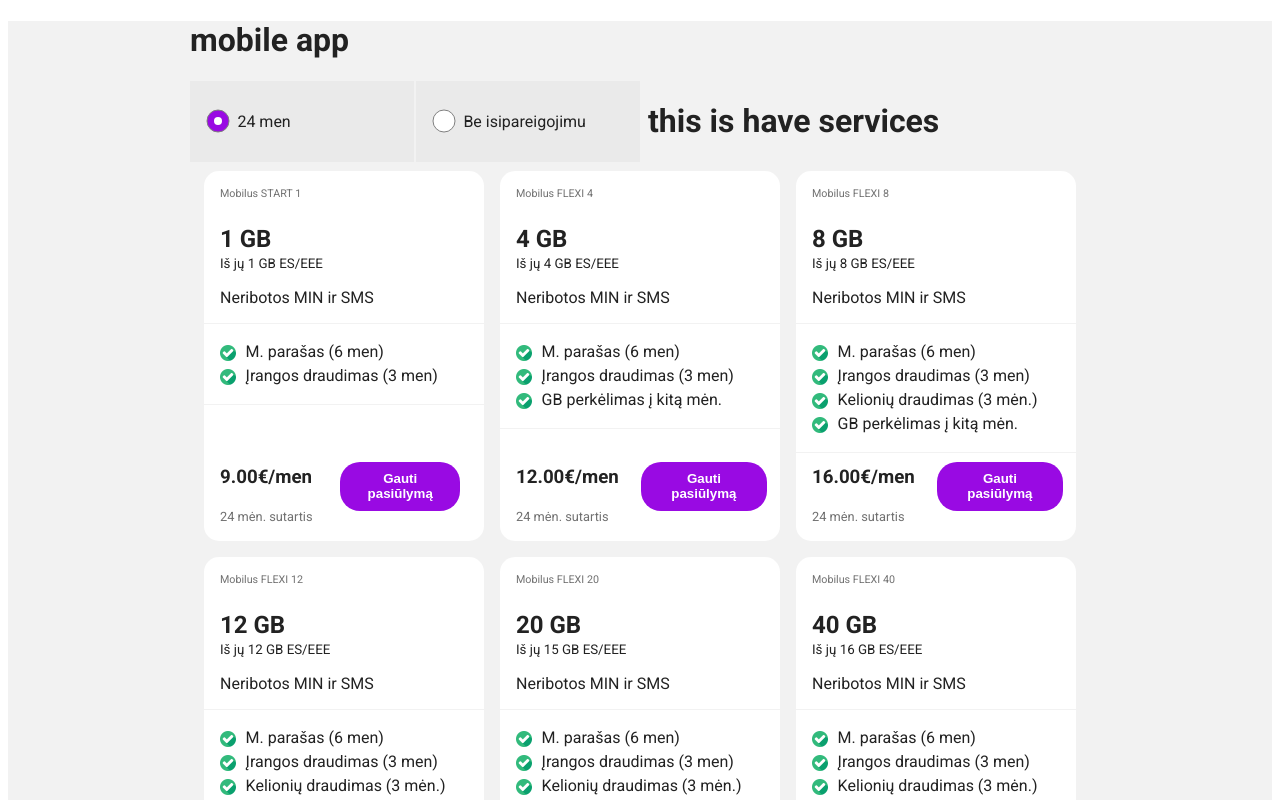
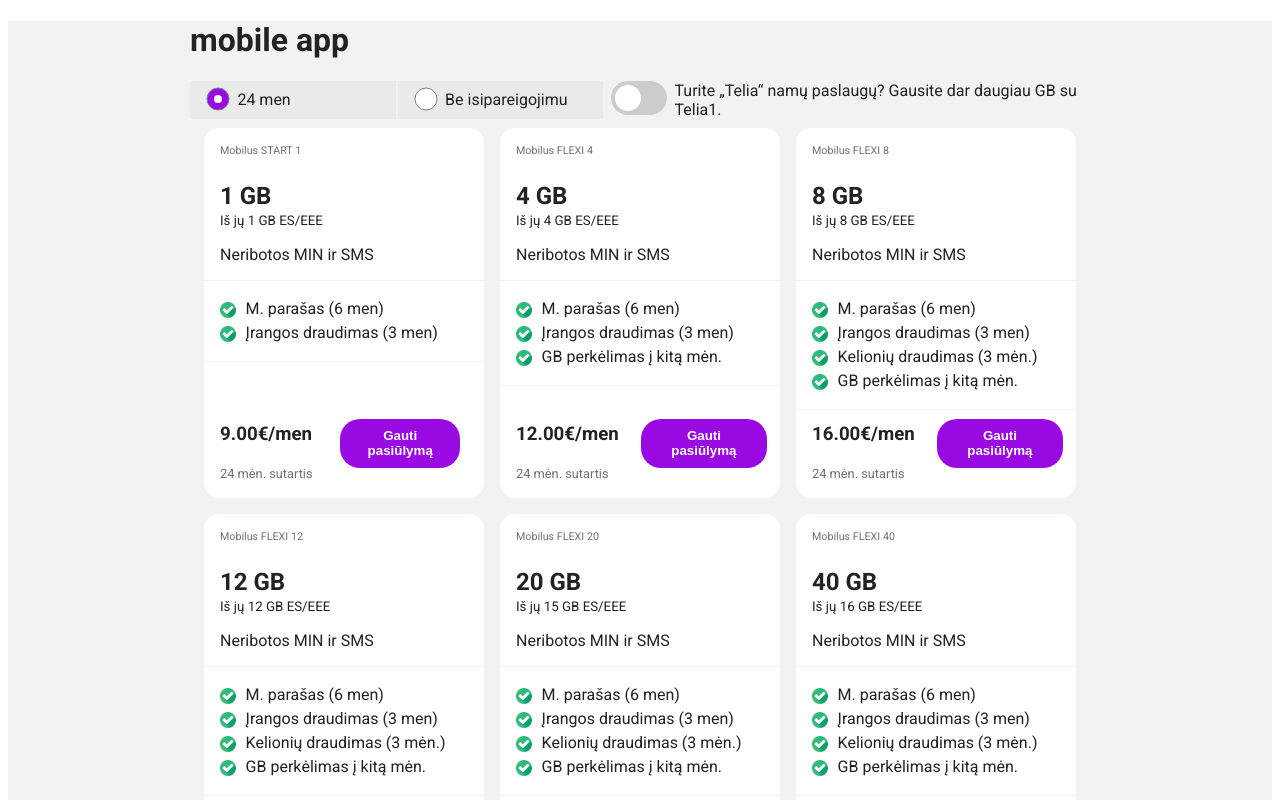
Before and after one commit to lukas-anci/mobile-plans, a React (Create React App) app: page / in a window 1280 px wide. Shown: the top 800 px of the page. Built offline with nearby package versions, Linux system fonts and the light colour scheme.

Commit message:
made slider btn working

```diff
--- a/public/data/allplans.json
+++ b/public/data/allplans.json
@@ -4,6 +4,7 @@
       "dataAlowed": 1,
       "dataServices": 2,
       "dataEU": 1,
+      "dataToggle": 2,
       "minSms": "Neribotos MIN ir SMS",
       "features": [
         {
@@ -29,6 +30,7 @@
       "dataAlowed": 4,
       "dataServices": 8,
       "dataEU": 4,
+      "dataToggle": 8,
       "minSms": "Neribotos MIN ir SMS",
       "features": [
         {
--- a/src/App.css
+++ b/src/App.css
@@ -124,6 +124,16 @@ ul {
   font-weight: bold;
   cursor: pointer;
 }
+.plan__dataServices {
+  color: red;
+  margin-left: 1rem;
+}
+.plan__discount {
+  display: flex;
+}
+.plan__dataAllows {
+  text-decoration: line-through;
+}
 /* Commitment component */
 .commitment-component {
   display: flex;
--- a/src/App.jsx
+++ b/src/App.jsx
@@ -14,6 +14,7 @@ class App extends Component {
       noCommitment: false,
       mobile1: {},
       allPlans: [],
+      haveService: false,
     };
   }
 
@@ -49,6 +50,10 @@ class App extends Component {
       this.setState({ noCommitment: true });
     }
   };
+  handleService = () => {
+    console.log('paspaudei');
+    this.setState({ haveService: !this.state.haveService });
+  };
 
   render() {
     return (
@@ -60,7 +65,7 @@ class App extends Component {
               handleRadio={this.handleRadio}
               noCommitment={this.state.noCommitment}
             />
-            <HaveServices />
+            <HaveServices haveService={this.handleService} />
           </div>
           <main className="plan-cards">
             {/* <MobilePlan /> */}
@@ -69,6 +74,7 @@ class App extends Component {
                 key={plan.headerTitle}
                 commit={this.state.noCommitment}
                 mobile={plan}
+                haveServiceState={this.state.haveService}
               />
             ))}
           </main>
--- /dev/null
+++ b/src/components/haveServices.css
@@ -0,0 +1,62 @@
+/* The switch - the box around the slider */
+.switch {
+  position: relative;
+  display: inline-block;
+  width: 60px;
+  height: 34px;
+}
+
+/* Hide default HTML checkbox */
+.switch input {
+  opacity: 0;
+  width: 0;
+  height: 0;
+}
+
+/* The slider */
+.slider {
+  position: absolute;
+  cursor: pointer;
+  top: 0;
+  left: 0;
+  right: 0;
+  bottom: 0;
+  background-color: #ccc;
+  -webkit-transition: 0.4s;
+  transition: 0.4s;
+}
+
+.slider:before {
+  position: absolute;
+  content: '';
+  height: 26px;
+  width: 26px;
+  left: 4px;
+  bottom: 4px;
+  background-color: white;
+  -webkit-transition: 0.4s;
+  transition: 0.4s;
+}
+
+input:checked + .slider {
+  background-color: #2196f3;
+}
+
+input:focus + .slider {
+  box-shadow: 0 0 1px #2196f3;
+}
+
+input:checked + .slider:before {
+  -webkit-transform: translateX(26px);
+  -ms-transform: translateX(26px);
+  transform: translateX(26px);
+}
+
+/* Rounded sliders */
+.slider.round {
+  border-radius: 34px;
+}
+
+.slider.round:before {
+  border-radius: 50%;
+}
--- a/src/components/haveServices.jsx
+++ b/src/components/haveServices.jsx
@@ -1,8 +1,20 @@
 import React, { Component } from 'react';
+import './haveServices.css';
+
 class HaveServices extends Component {
   state = {};
   render() {
-    return <h1>this is have services</h1>;
+    return (
+      <div className="d-flex">
+        <label className="switch">
+          <input onClick={this.props.haveService} type="checkbox" />
+          <span className="slider round"></span>
+        </label>
+        <span>
+          Turite „Telia“ namų paslaugų? Gausite dar daugiau GB su Telia1.
+        </span>
+      </div>
+    );
   }
 }
 
--- a/src/components/mobilePlanOff.jsx
+++ b/src/components/mobilePlanOff.jsx
@@ -10,7 +10,15 @@ class MobilePlanOff extends Component {
     return (
       <div className="mobile-plan">
         <h6 className="plan__header">{p.headerTitle}</h6>
-        <h2 className="plan__dataAllow">{p.dataAlowed} GB</h2>
+        {!this.props.haveServiceState ? (
+          <h2 className="plan__dataAllow">{p.dataAlowed} GB</h2>
+        ) : (
+          <div className="plan__discount">
+            <h2 className="plan__dataAllows">{p.dataAlowed} GB</h2>
+            <h2 className="plan__dataServices">{p.dataServices} GB</h2>
+          </div>
+        )}
+
         <small className="plan__dataEU">Iš jų {p.dataEU} GB ES/EEE</small>
         <p className="plan__min-sms">{p.minSms}</p>
         <div className="plan__features">
```
